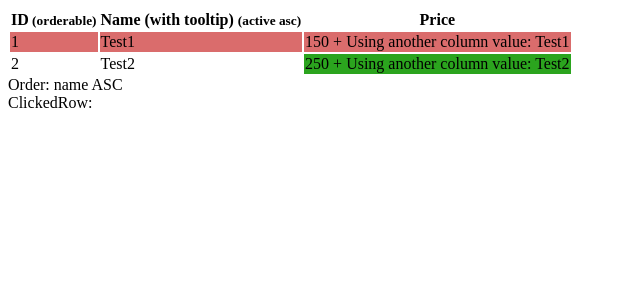
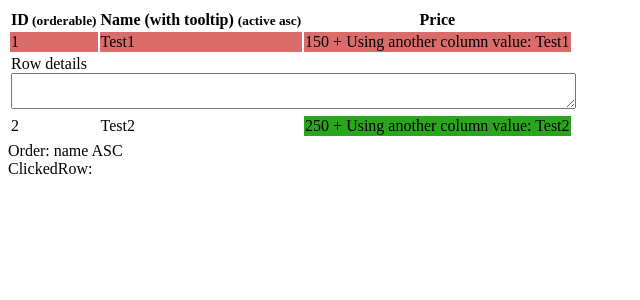
Before and after one commit to AventailLtd/list-base-vue, a Vue app: page / in a window 1280 px wide. Shown: the top 300 px of the page, without its empty margins (0-640 px from the left). Built offline with nearby package versions, Linux system fonts and the light colour scheme.

Commit message:
row-details feature

```diff
--- a/dev/App.vue
+++ b/dev/App.vue
@@ -30,6 +30,12 @@
         </div>
         <div v-else>
           {{ data.value}}
+        </div>
+      </template>
+      <template #row-details="data">
+        <div v-if="data.row.id === 1" class="row-details">
+          Row details
+          <textarea class="w-100"/>
         </div>
       </template>
     </table-base>
@@ -112,4 +118,7 @@ export default defineComponent({
 .bg-success {
   background-color: #2ba41e;
 }
+.w-100 {
+  width: 100%;
+}
 </style>
--- a/src/components/table-base/TableBase.vue
+++ b/src/components/table-base/TableBase.vue
@@ -35,10 +35,8 @@
         </slot>
       </td>
     </tr>
+    <template v-for="(item, key) in items" :key="key" v-else>
       <tr
-        v-for="(item, key) in items"
-        v-else
-        :key="key"
           :class="item.trClass"
           @click="onRowClicked(item)"
       >
@@ -58,6 +56,12 @@
           </td>
         </template>
       </tr>
+      <tr class="row-details">
+        <td :colspan="fields.length">
+          <slot name="row-details" :row="item" />
+        </td>
+      </tr>
+    </template>
     </tbody>
   </table>
 </template>
```
Lines whose indentation alone changed are shown as unchanged.
